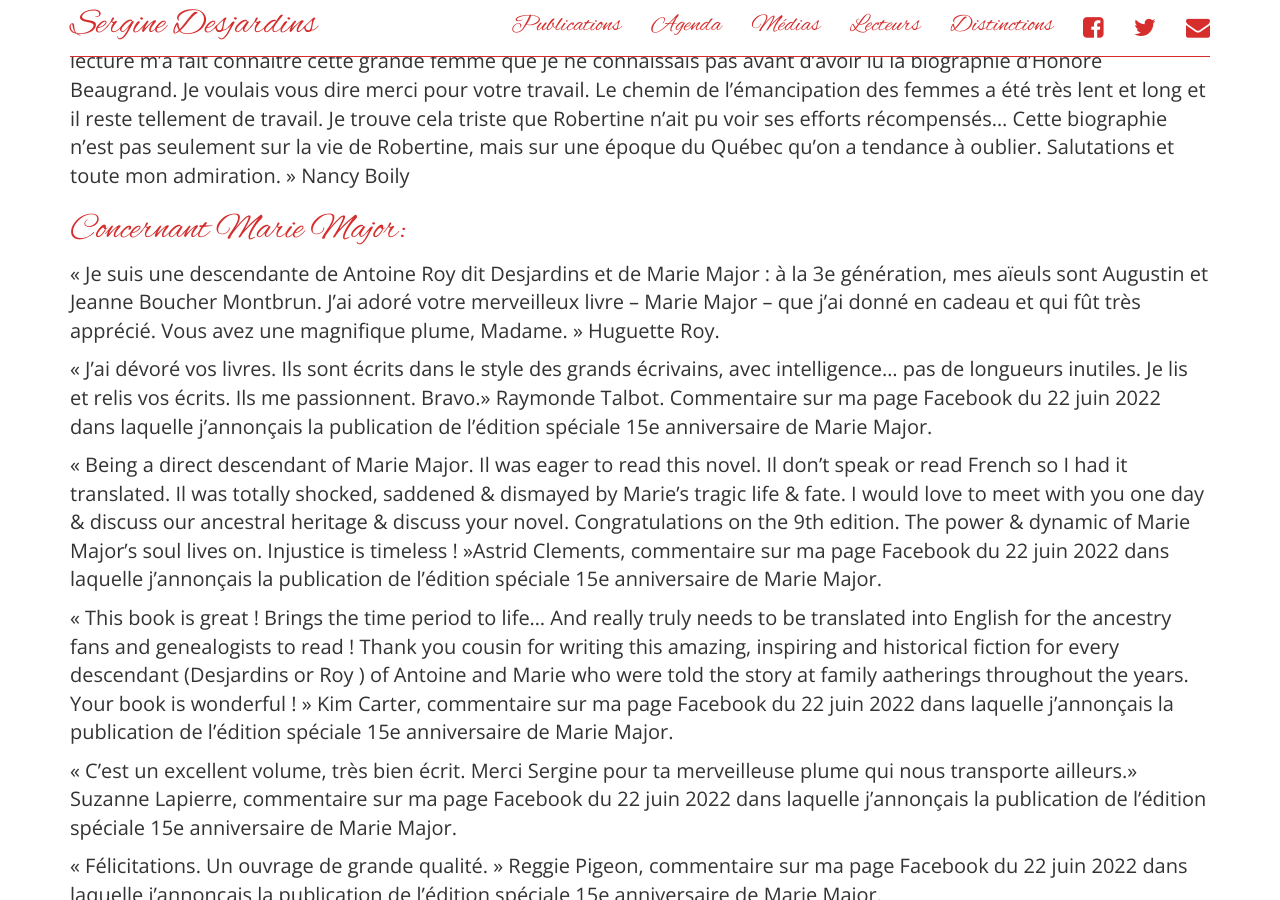
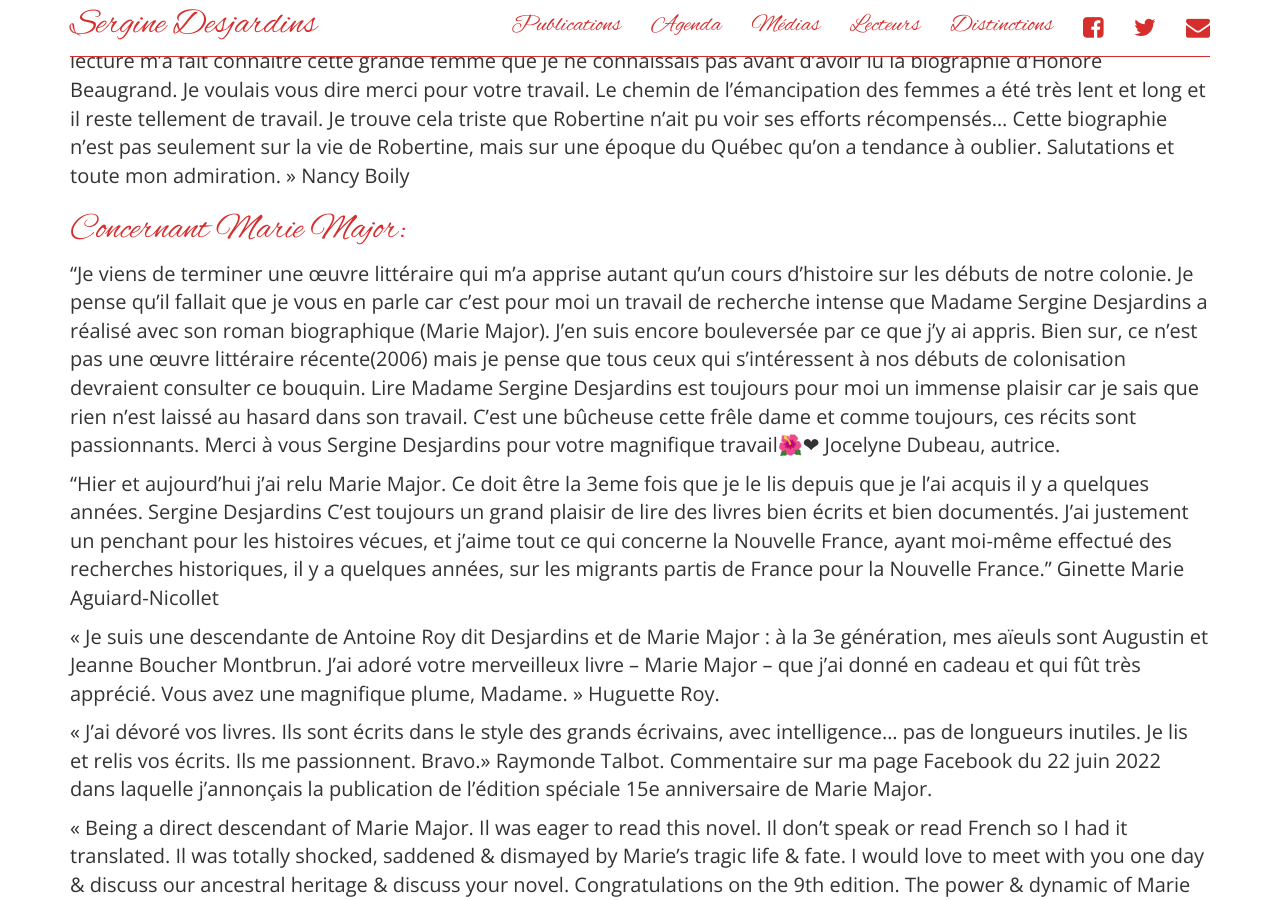
Before and after one commit to serginedesjardins/serginedesjardins.github.io, a Jekyll site: the page built from lecteurs.md, in a window 1280 px wide and 900 px high, scrolled down 30595 px. Built offline with Jekyll 4.4.1, drawn with Linux system fonts in a browser that asks for light colours; nearby versions of some CDN libraries.

Commit message:
Dubeau, autrice et Ginette Marie

```diff
--- a/lecteurs.md
+++ b/lecteurs.md
@@ -601,6 +601,10 @@ Saint-Pascal.
 
 # Concernant Marie Major:
 
+"Je viens de terminer une œuvre littéraire qui m'a apprise autant qu'un cours d'histoire sur les débuts de notre colonie.  Je pense qu'il fallait que je vous en parle car c'est pour moi un travail de recherche intense que Madame Sergine Desjardins a réalisé avec son roman biographique (Marie Major). J'en suis encore bouleversée par ce que j'y ai appris. Bien sur, ce n'est pas une œuvre littéraire récente(2006) mais je pense que tous ceux qui s'intéressent à nos débuts de colonisation devraient consulter ce bouquin. Lire Madame Sergine Desjardins est toujours pour moi un immense plaisir car je sais que rien n'est laissé au hasard dans son travail. C'est une bûcheuse cette frêle dame et comme toujours, ces récits sont passionnants.  Merci à vous Sergine Desjardins pour votre magnifique travail🌺❤  Jocelyne Dubeau, autrice.
+
+"Hier et aujourd'hui j'ai relu Marie Major. Ce doit être la 3eme fois que je le lis depuis que je l'ai acquis il y a quelques années.
+Sergine Desjardins C'est toujours un grand plaisir de lire des livres bien écrits et bien documentés. J'ai justement un penchant pour les histoires vécues, et j'aime tout ce qui concerne la Nouvelle France, ayant moi-même effectué des recherches historiques, il y a quelques années, sur les migrants partis de France pour la Nouvelle France." Ginette Marie Aguiard-Nicollet
 
 « Je suis une descendante de Antoine Roy dit Desjardins et de Marie Major : à la 3e génération, mes aïeuls sont Augustin et Jeanne Boucher Montbrun. J’ai adoré votre merveilleux livre – Marie Major – que j’ai donné en cadeau et qui fût très apprécié. Vous avez une magnifique plume, Madame. » Huguette Roy.
 
```
